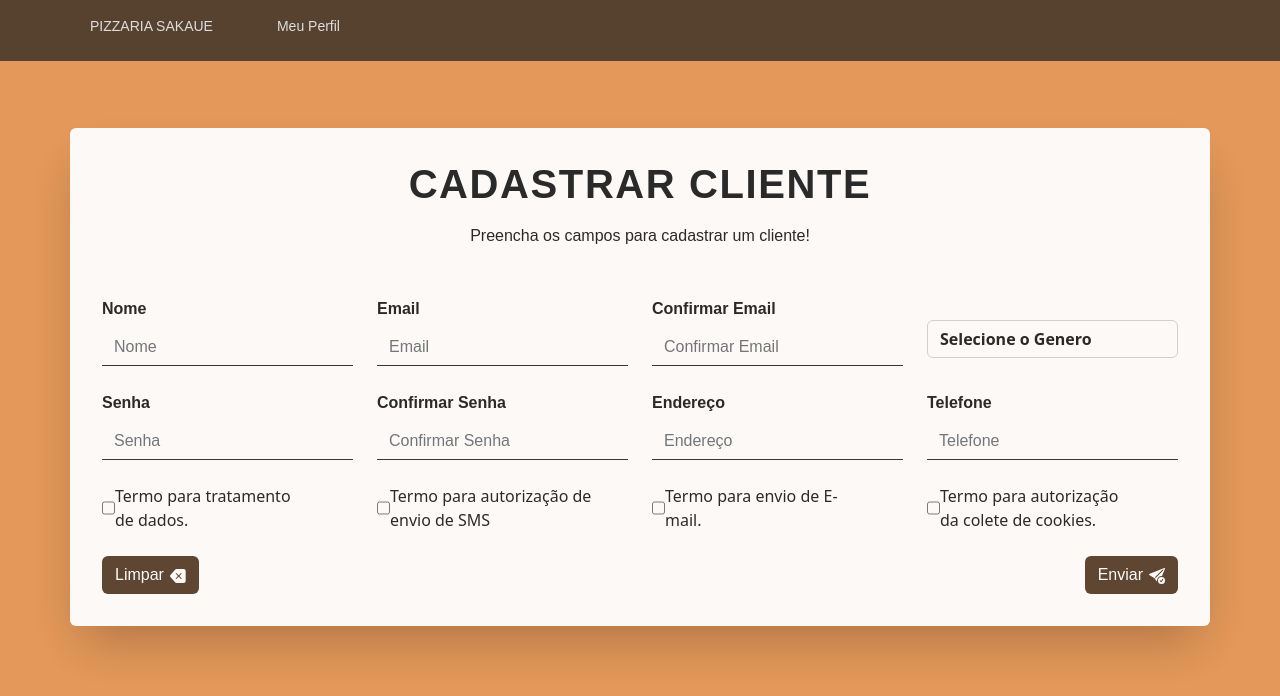
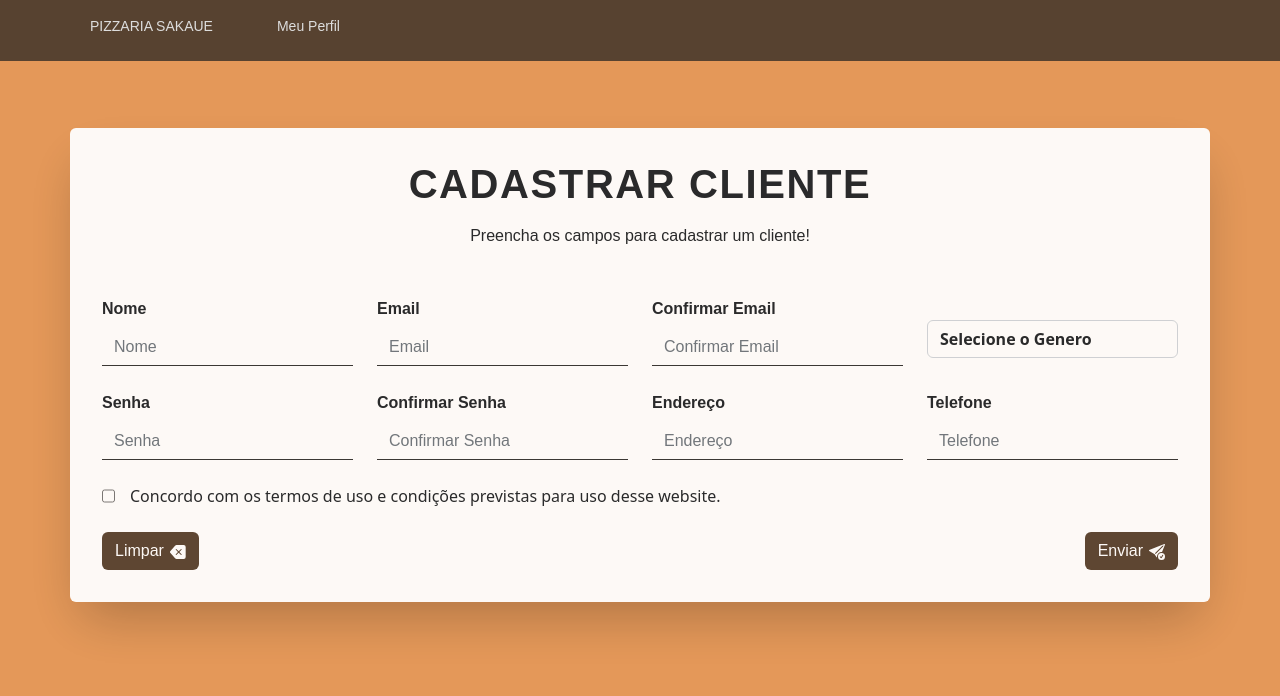
Before and after one commit to diiegobsilva/SegurancaInformacao, a React (Create React App) app in the folder front/: page /cadastro in a window 1280 px wide. Shown: the top 696 px of the page. Built offline with nearby package versions, Linux system fonts and the light colour scheme; a web font is replaced by a local one.

Commit message:
Checkbox e Swal de termos

```diff
--- a/front/src/controllers/termos.ts
+++ b/front/src/controllers/termos.ts
@@ -1,21 +1,7 @@
 import Swal from "sweetalert2";
 
-function TermoDados() {
+function Termo() {
   Swal.fire('Ao se cadastrar, você declara o seu CONSENTIMENTO para coletarmos, tratarmos e armazenarmos dados sobre você quando julgarmos adequados à prestação de nossos serviços, tais como: nome, endereço, gênero, e-mail, telefone e cookies.')
 }
 
-function TermoSms() {
-  Swal.fire('Ao se cadastrar, você declara o seu CONSENTIMENTO para que utilizemos o seu telefone para fins de marketing, pelo qual ocorrerão as comunicações de envio de SMS contendo promoções e ações de marketing da pizzaria.')
-
-}
-
-function TermoEmail() {
-  Swal.fire('Ao se cadastrar, você declara o seu CONSENTIMENTO para que utilizemos o seu e-mail para fins de marketing, pelo qual ocorrerão as comunicações de envio de E-mail contendo promoções e ações de marketing da pizzaria.')
-
-}
-
-function TermoCookies() {
-  Swal.fire('Ao se cadastrar, você declara o seu CONSENTIMENTO para que possamos registrar dados de sua visita à plataforma através de cookies e outras tecnologias de rastreamento incluindo seu endereço IP e nome de domínio, a versão do seu navegador e do seu sistema operacional, dados de tráfego online, dados de localização, logs da web e outros dados de navegação. ')
-
-}
-export { TermoDados, TermoSms, TermoEmail, TermoCookies }
+export { Termo }
--- a/front/src/pages/Cadastro.tsx
+++ b/front/src/pages/Cadastro.tsx
@@ -7,10 +7,7 @@ import { URI } from "../enumerations/uri";
 import React from "react";
 import { initialValues } from "../types";
 import clsx from "clsx";
-import Swal from 'sweetalert2';
-import { TermoDados, TermoSms, TermoEmail, TermoCookies } from "../controllers/termos";
-
-
+import Swal, { SweetAlertCustomClass } from 'sweetalert2';
 
 
 function Cadastro() {
@@ -57,6 +54,20 @@ function Cadastro() {
       avisoConcluido();
 
     }
+  }
+
+  function Termo() {
+    Swal.fire({
+      title: 'Termos de uso',
+      html:
+        'Ao se cadastrar, você declara o seu CONSENTIMENTO para coletarmos, tratarmos e armazenarmos dados sobre você quando julgarmos adequados à prestação de nossos serviços, tais como: nome, endereço, gênero, e-mail, telefone e cookies.',
+      icon: 'info',
+      customClass: {
+        popup: 'my-popup-class',
+        title: 'my-title-class',
+        confirmButton: 'my-confirm-button-class',
+      },
+    });
   }
 
   return (
@@ -283,8 +294,8 @@ function Cadastro() {
           </div>
         </div>
 
-        <div className="col-lg-3">
-          <div style={{ display: "flex", justifyContent: "space-between" }}>
+        <div className="col-lg-9">
+          <div style={{ display: "flex"}}>
             <input
               type="checkbox"
               checked={formik.values.termo_dados === 1}
@@ -302,8 +313,8 @@ function Cadastro() {
                 }
               )}
             />
-            <label style={{ marginRight: 58 }} onClick={TermoDados}>
-              Termo para tratamento de dados.
+            <label style={{ display: "flex", marginLeft: "15px"}} onClick={Termo}>
+              Concordo com os termos de uso e condições previstas para uso desse website.
             </label>
             {formik.touched.termo_dados && formik.errors.termo_dados && (
               <div className="fv-plugins-message-container">
@@ -315,95 +326,8 @@ function Cadastro() {
           </div>
         </div>
 
-        <div className="col-lg-3" >
-          <div style={{ display: "flex", justifyContent: "space-between" }}>
-          <input
-              type="checkbox"
-              checked={formik.values.termo_sms === 1}
-              onChange={(e) =>
-                formik.setFieldValue("termo_sms", e.target.checked ? 1 : 0)
-              }
-              className={clsx(
-                {
-                  "is-invalid":
-                    formik.touched.termo_sms && formik.errors.termo_sms,
-                },
-                {
-                  "is-valid":
-                    formik.touched.termo_sms && !formik.errors.termo_sms,
-                }
-              )}
-            />
-            <label onClick={TermoSms}>Termo para autorização de envio de SMS</label>
-            {formik.touched.termo_sms && formik.errors.termo_sms && (
-              <div className="fv-plugins-message-container">
-                <div className="fv-help-block">
-                  <span role="alert">{formik.errors.termo_sms}</span>
-                </div>
-              </div>
-            )}
-          </div>
-        </div>
 
-        <div className="col-lg-3" >
-          <div className="" style={{ display: "flex", justifyContent: "space-between" }}>
-          <input
-              type="checkbox"
-              checked={formik.values.termo_email === 1}
-              onChange={(e) =>
-                formik.setFieldValue("termo_email", e.target.checked ? 1 : 0)
-              }
-              className={clsx(
-                {
-                  "is-invalid":
-                    formik.touched.termo_email && formik.errors.termo_email,
-                },
-                {
-                  "is-valid":
-                    formik.touched.termo_email && !formik.errors.termo_email,
-                }
-              )}
-            />
-            <label style={{ marginRight: 50 }} onClick={TermoEmail}>Termo para envio de E-mail.</label>
-            {formik.touched.termo_email && formik.errors.termo_email && (
-              <div className="fv-plugins-message-container">
-                <div className="fv-help-block">
-                  <span role="alert">{formik.errors.termo_email}</span>
-                </div>
-              </div>
-            )}
-          </div>
-        </div>
 
-        <div className="col-lg-3" >
-          <div className="" style={{ display: "flex", justifyContent: "space-between" }}>
-          <input
-              type="checkbox"
-              checked={formik.values.termo_cookies === 1}
-              onChange={(e) =>
-                formik.setFieldValue("termo_cookies", e.target.checked ? 1 : 0)
-              }
-              className={clsx(
-                {
-                  "is-invalid":
-                    formik.touched.termo_cookies && formik.errors.termo_cookies,
-                },
-                {
-                  "is-valid":
-                    formik.touched.termo_cookies && !formik.errors.termo_cookies,
-                }
-              )}
-            />
-            <label style={{ marginRight: 50 }} onClick={TermoCookies}>Termo para autorização da colete de cookies.</label>
-            {formik.touched.termo_cookies && formik.errors.termo_cookies && (
-              <div className="fv-plugins-message-container">
-                <div className="fv-help-block">
-                  <span role="alert">{formik.errors.termo_cookies}</span>
-                </div>
-              </div>
-            )}
-          </div>
-        </div>
       </div>
 
 
--- a/front/src/pages/Termo.tsx
+++ b/front/src/pages/Termo.tsx
@@ -88,7 +88,7 @@ function Termo() {
         <div className="col-lg-3">
           <label className="labelArea">Obrigatório:</label>
           <select className="form-label-teste  fw-bolder text-dark form-control">
-            <option value="" label="Selecione" disabled />
+            <option value="" label="Selecione" selected />
             <option value="true" label="Sim" />
             <option value="false" label="Não" />
           </select>
```
